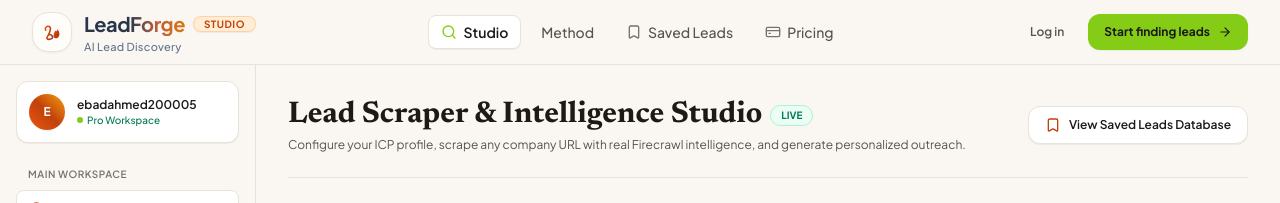
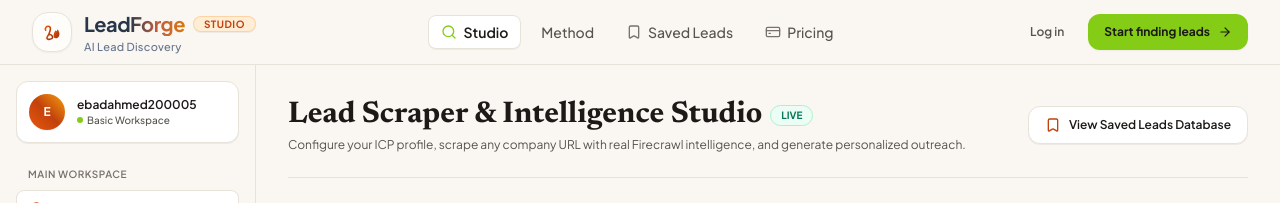
Before and after one commit to EbadAhmed1/LeadForge, a Next.js app in the folder frontend/: page /studio in a window 1280 px wide. Shown: the top 203 px of the page. Built offline with nearby package versions, Linux system fonts and the light colour scheme; no server answers.

Commit message:
style(frontend): update user profile tier badge to Basic Workspace

```diff
--- a/frontend/src/components/Navbar.tsx
+++ b/frontend/src/components/Navbar.tsx
@@ -117,7 +117,7 @@
               </span>
 
               {/* Active Status Indicator */}
-              <span className="w-2.5 h-2.5 rounded-full bg-[#84CC16] animate-pulse shrink-0" title="Active Pro Workspace" />
+              <span className="w-2.5 h-2.5 rounded-full bg-[#84CC16] animate-pulse shrink-0" title="Active Basic Workspace" />
 
               {/* Power / Sign Out Button */}
               <button
--- a/frontend/src/components/Sidebar.tsx
+++ b/frontend/src/components/Sidebar.tsx
@@ -47,9 +47,9 @@
             <p className="text-xs font-semibold text-[#1C1917] truncate">
               {user?.name || user?.email?.split("@")[0] || "ebadahmed200005"}
             </p>
-            <p className="text-[10px] text-[#047857] font-medium flex items-center gap-1">
+            <p className="text-[10px] text-[#57534E] font-medium flex items-center gap-1">
               <span className="w-1.5 h-1.5 rounded-full bg-[#84CC16] animate-pulse shrink-0" />
-              Pro Workspace
+              Basic Workspace
             </p>
           </div>
         </div>
```
